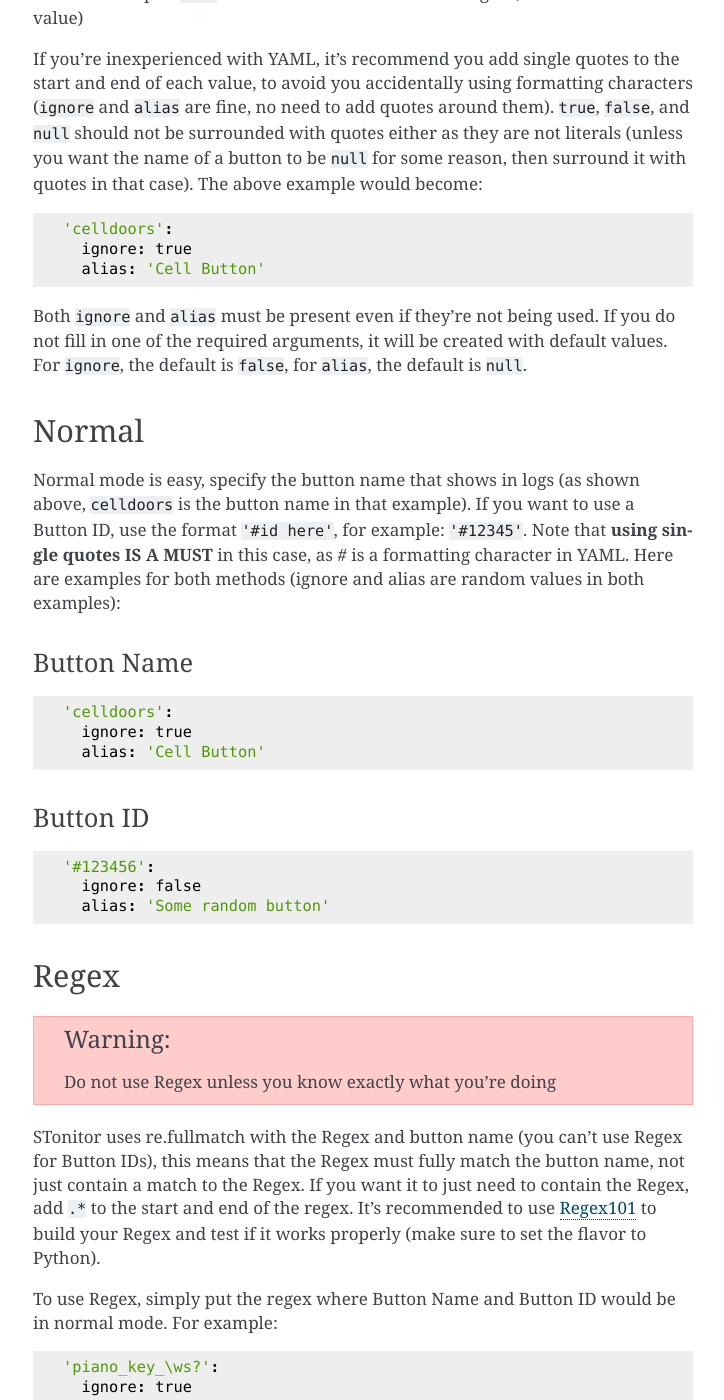
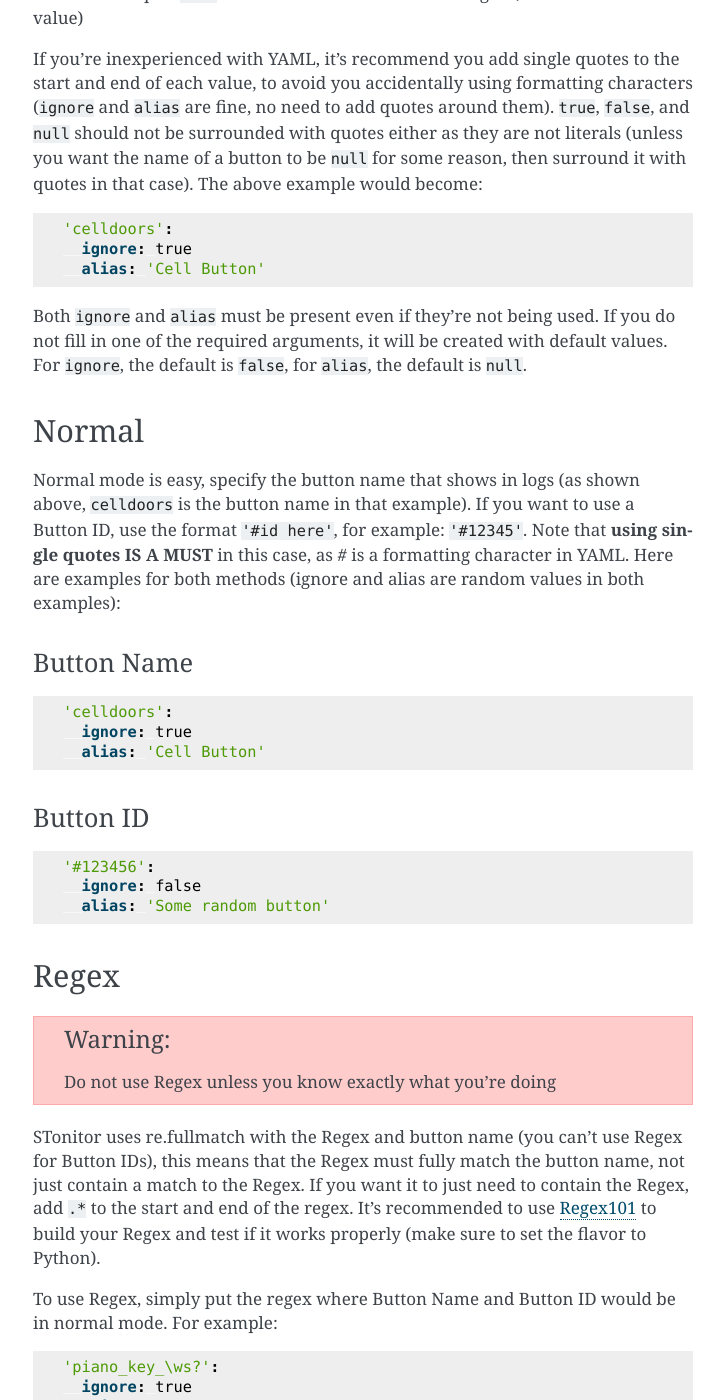
Before and after one commit to BLANK-TH/TSonitor, a Sphinx documentation site: the page built from docs/source/buttons.rst, in a window 1280 px wide and 1400 px high, scrolled down 771 px. Shown: the whole window, without its empty margins (387-1111 px from the left). Built offline with Sphinx 7.4.7, drawn with Linux system fonts in a browser that asks for light colours; some of the changed text lies outside the part shown.

Commit message:
add syntax highlighting to buttons yaml code blocks

```diff
--- a/docs/source/buttons.rst
+++ b/docs/source/buttons.rst
@@ -13,7 +13,7 @@ of button names, Regex is fairly advanced and it's not recommended you use it un
 Each configuration regardless of if it's normal mode or regex mode has two parameters (``ignore`` and ``alias``).
 A simple example using normal button names is the following:
 
-.. code-block::
+.. code-block:: yaml
 
     celldoors:
       ignore: true
@@ -33,7 +33,7 @@ you accidentally using formatting characters (``ignore`` and ``alias`` are fine,
 they are not literals (unless you want the name of a button to be ``null`` for some reason, then surround it with
 quotes in that case). The above example would become:
 
-.. code-block::
+.. code-block:: yaml
 
     'celldoors':
       ignore: true
@@ -53,7 +53,7 @@ methods (ignore and alias are random values in both examples):
 Button Name
 ^^^^^^^^^^^^^
 
-.. code-block::
+.. code-block:: yaml
 
     'celldoors':
       ignore: true
@@ -62,7 +62,7 @@ Button Name
 Button ID
 ^^^^^^^^^^
 
-.. code-block::
+.. code-block:: yaml
 
     '#123456':
       ignore: false
@@ -79,7 +79,7 @@ build your Regex and test if it works properly (make sure to set the flavor to P
 
 To use Regex, simply put the regex where Button Name and Button ID would be in normal mode. For example:
 
-.. code-block::
+.. code-block:: yaml
 
     'piano_key_\ws?':
       ignore: true
```
